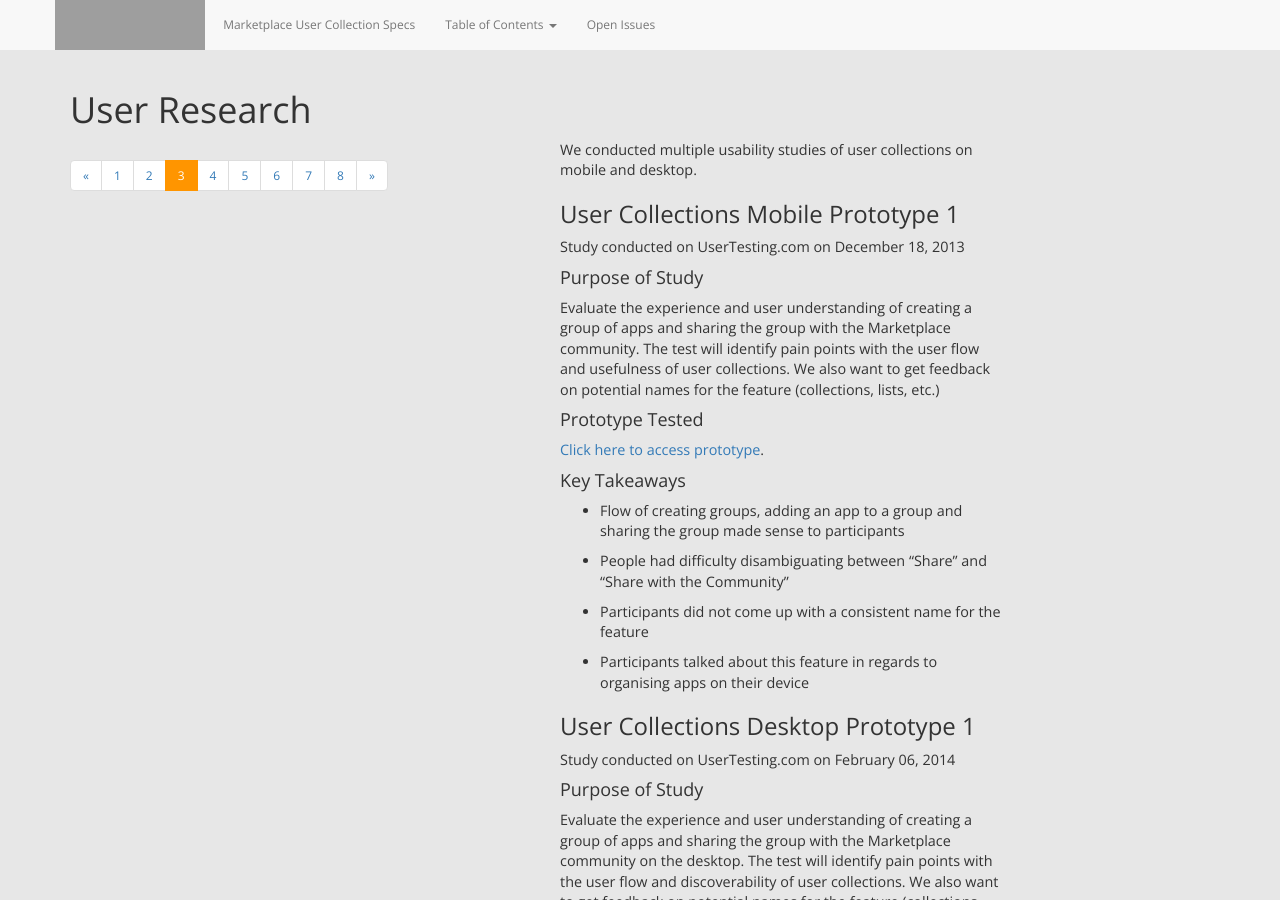
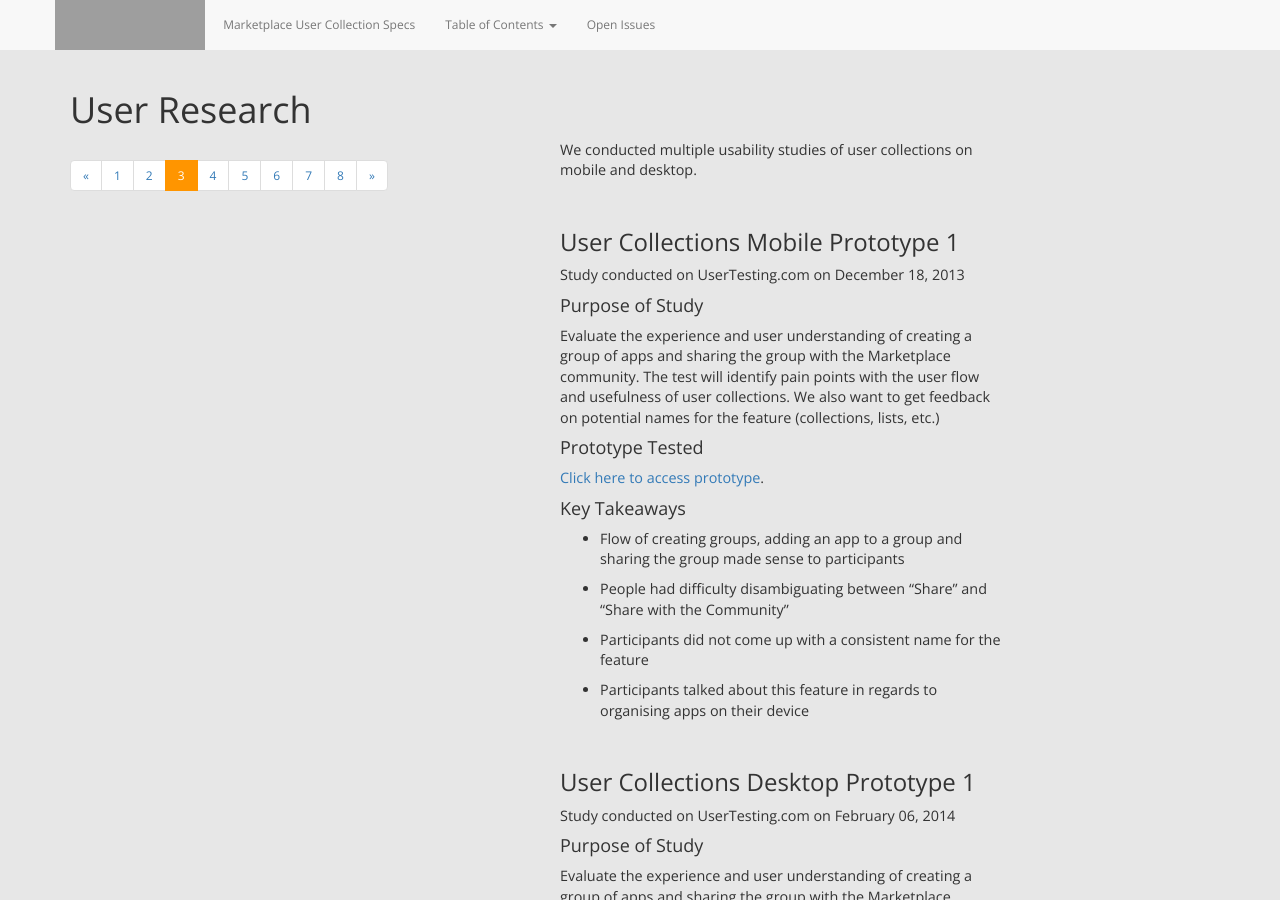
Before and after one commit to mhanratty/marketplaceux-usercollections, a Jekyll site: the page built from projectResearch.html, in a window 1280 px wide and 900 px high. Built offline with Jekyll 4.4.1, drawn with Linux system fonts in a browser that asks for light colours; nearby versions of some CDN libraries; grey boxes are pictures that could not be loaded.

Commit message:
Update CSS

```diff
--- a/css/templateStyles.css
+++ b/css/templateStyles.css
@@ -13,6 +13,9 @@
 }
 h2{
 	font-size: 2em;
+}
+h3{
+  margin-top: 2em;
 }
 #wrapper{
 	min-height: 100%;
```
